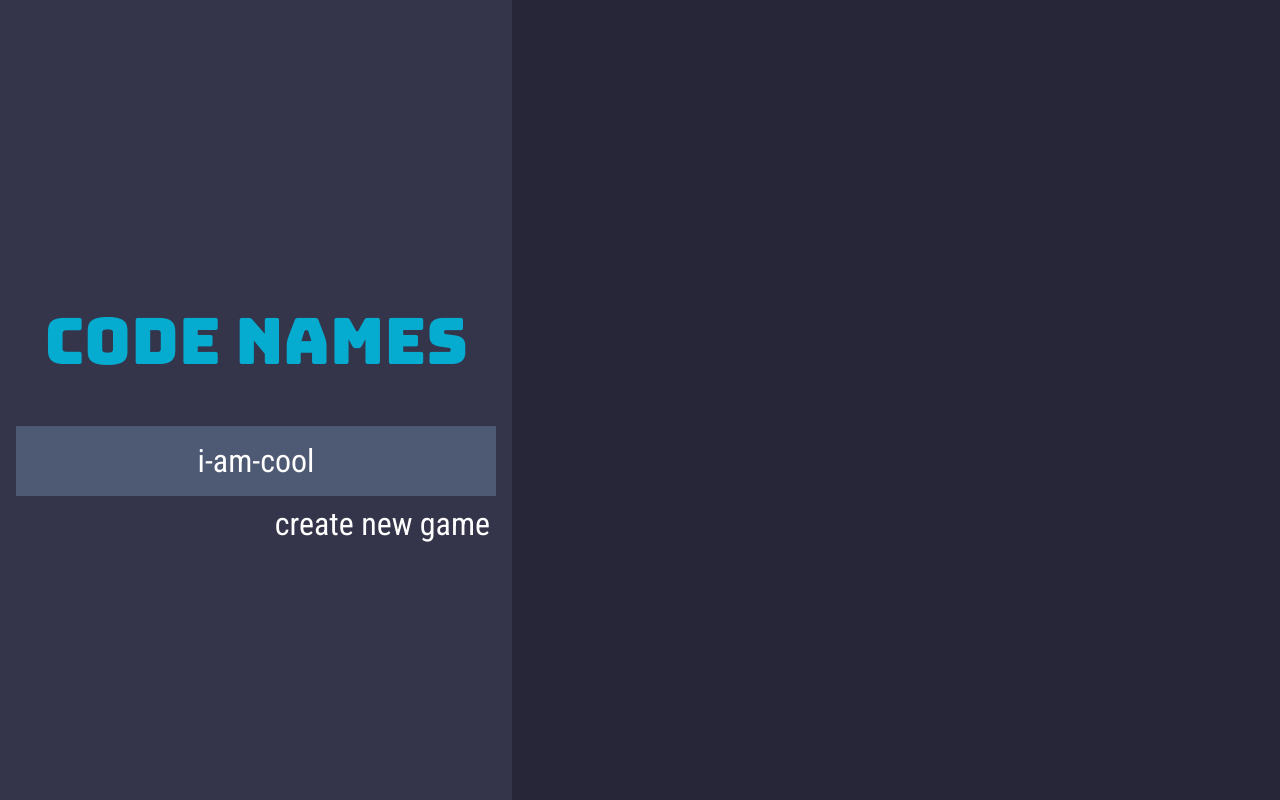
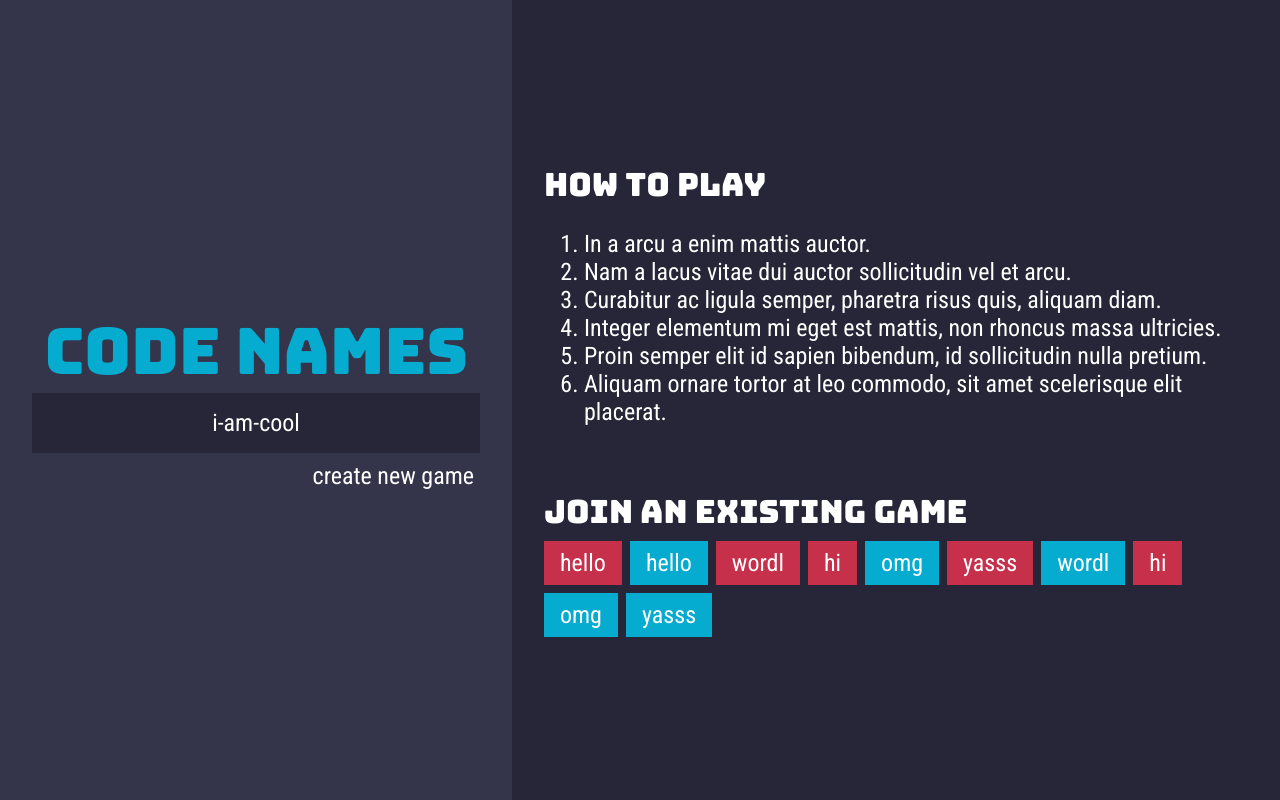
Before and after one commit to phantomesse/code-names, an Angular app: page / in a window 1280 px wide. Built offline with nearby package versions, Linux system fonts and the light colour scheme.

Commit message:
Join buttons.

```diff
--- a/frontend/resources/_colors.scss
+++ b/frontend/resources/_colors.scss
@@ -1,7 +1,11 @@
+$darker-gray: #1c1c2a;
 $dark-gray: #262638;
 $gray: #34344a;
 $light-gray: #4e5973;
 
 $white: #fff;
 $red: #c7304b;
+$dark-red: #9f1b33;
+
 $blue: #06acd0;
+$dark-blue: #0091b1;
--- a/frontend/start-view/start-view.html
+++ b/frontend/start-view/start-view.html
@@ -9,4 +9,23 @@
   </form>
 </header>
 
-<main></main>
+<main>
+  <h2>How to play</h2>
+  <ol>
+    <li>In a arcu a enim mattis auctor.</li>
+    <li>Nam a lacus vitae dui auctor sollicitudin vel et arcu.</li>
+    <li>Curabitur ac ligula semper, pharetra risus quis, aliquam diam.</li>
+    <li>Integer elementum mi eget est mattis, non rhoncus massa ultricies.</li>
+    <li>Proin semper elit id sapien bibendum, id sollicitudin nulla pretium.
+    </li>
+    <li>Aliquam ornare tortor at leo commodo, sit amet scelerisque elit
+      placerat.</li>
+  </ol>
+
+  <h2>Join an existing game</h2>
+  <form>
+    <button *ngFor="let session of existingSessions" [ngClass]="session.color">
+      {{session.sessionName}}
+    </button>
+  </form>
+</main>
--- a/frontend/start-view/start-view.scss
+++ b/frontend/start-view/start-view.scss
@@ -14,59 +14,45 @@ $accent-color: $blue;
   height: 100%;
   width: 100%;
 
-  @media (max-width: 800px) {
+  @media (max-width: 850px) {
     flex-direction: column;
 
     header {
+      min-height: 50%;
       width: 100%;
+    }
+
+    header,
+    main {
+      height: max-content;
     }
   }
 }
 
 header,
 main {
-  align-items: center;
   box-sizing: border-box;
   display: flex;
   flex-direction: column;
+  justify-content: center;
   height: 100%;
-  justify-content: center;
   padding: 4vmin;
 }
 
 header {
+  align-items: center;
   background: $gray;
+  box-sizing: border-box;
+  flex-shrink: 0;
   width: 40%;
-  box-sizing: border-box;
 
   h1 {
     color: $accent-color;
     font: 8vmin $heading-font-family;
-  }
-}
-
-form {
-  display: flex;
-  align-items: flex-end;
-  flex-direction: column;
-  justify-content: center;
-  width: 60vmin;
-
-  input {
-    background: $light-gray;
-    border: 0;
-    font: inherit;
-    text-align: center;
-    padding: 2vmin;
-    box-sizing: border-box;
-    outline: none;
-    color: $white;
-    width: 100%;
+    margin: 0;
   }
 
   button {
-    margin-top: 1vmin;
-
     &:active,
     &:focus,
     &:hover {
@@ -74,3 +60,78 @@ form {
     }
   }
 }
+
+form {
+  align-items: flex-end;
+  display: flex;
+  flex-direction: column;
+  justify-content: center;
+  max-width: 100%;
+  width: 60vmin;
+
+  input {
+    background: $dark-gray;
+    border: 0;
+    box-sizing: border-box;
+    color: $white;
+    font: inherit;
+    margin-bottom: 1vmin;
+    outline: none;
+    padding: 2vmin;
+    text-align: center;
+    width: 100%;
+
+    &:hover,
+    &:active,
+    &:focus {
+      background: $darker-gray;
+    }
+  }
+}
+
+main {
+  flex-grow: 1;
+
+  h2 {
+    color: $white;
+    font: 4vmin $heading-font-family;
+    margin: 0;
+  }
+
+  ol {
+    margin-bottom: 8vmin;
+  }
+
+  form {
+    display: flex;
+    flex-direction: row;
+    flex-wrap: wrap;
+    justify-content: flex-start;
+    width: 100%;
+  }
+
+  button {
+    padding: 1vmin 2vmin;
+    margin: 1vmin 1vmin 0 0;
+
+    &.blue {
+      background: $blue;
+
+      &:hover,
+      &:active,
+      &:focus {
+        background: $dark-blue;
+      }
+    }
+
+    &.red {
+      background: $red;
+
+      &:hover,
+      &:active,
+      &:focus {
+        background: $dark-red;
+      }
+    }
+  }
+}
--- a/frontend/start-view/start-view.ts
+++ b/frontend/start-view/start-view.ts
@@ -7,6 +7,18 @@ import { Component } from '@angular/core';
 })
 export class StartViewComponent {
   sessionName: string = 'i-am-cool';
+  existingSessions: { sessionName: string; color: string }[] = [
+    { sessionName: 'hello', color: 'red' },
+    { sessionName: 'hello', color: 'blue' },
+    { sessionName: 'wordl', color: 'red' },
+    { sessionName: 'hi', color: 'red' },
+    { sessionName: 'omg', color: 'blue' },
+    { sessionName: 'yasss', color: 'red' },
+    { sessionName: 'wordl', color: 'blue' },
+    { sessionName: 'hi', color: 'red' },
+    { sessionName: 'omg', color: 'blue' },
+    { sessionName: 'yasss', color: 'blue' }
+  ];
 
   updateSessionName(sessionName): void {
     this.sessionName = sessionName.replace(' ', '-');
--- a/frontend/styles.scss
+++ b/frontend/styles.scss
@@ -6,7 +6,7 @@ body {
   background: $dark-gray;
   border: 0;
   color: $white;
-  font: 4vmin $body-font-family;
+  font: 3vmin $body-font-family;
   height: 100%;
   margin: 0;
   padding: 0;
@@ -14,10 +14,13 @@ body {
 }
 
 button {
+  align-items: center;
   background: none;
   border: 0;
   color: $white;
   cursor: pointer;
+  display: flex;
   font: inherit;
+  justify-content: center;
   outline: none;
 }
```
